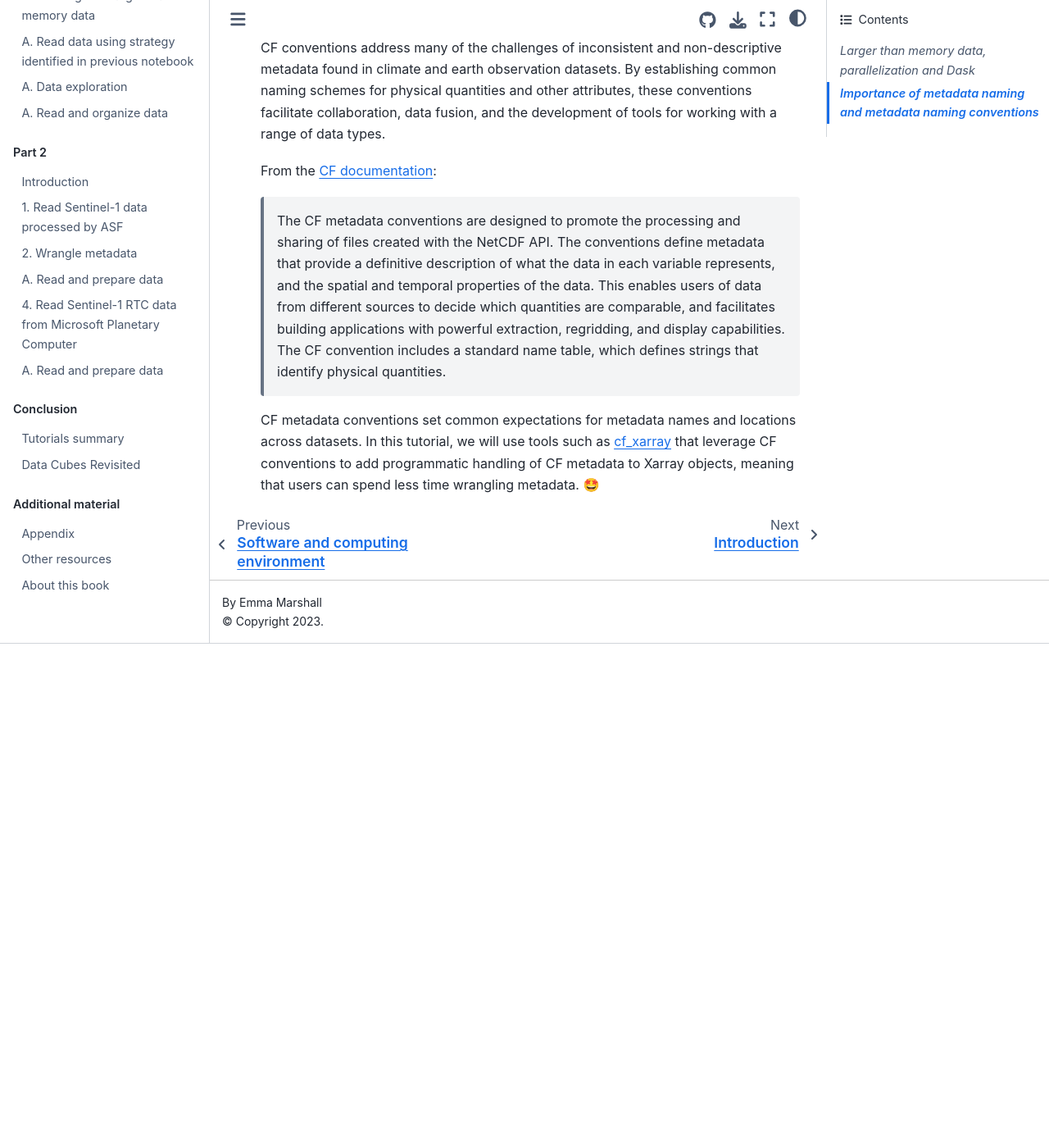
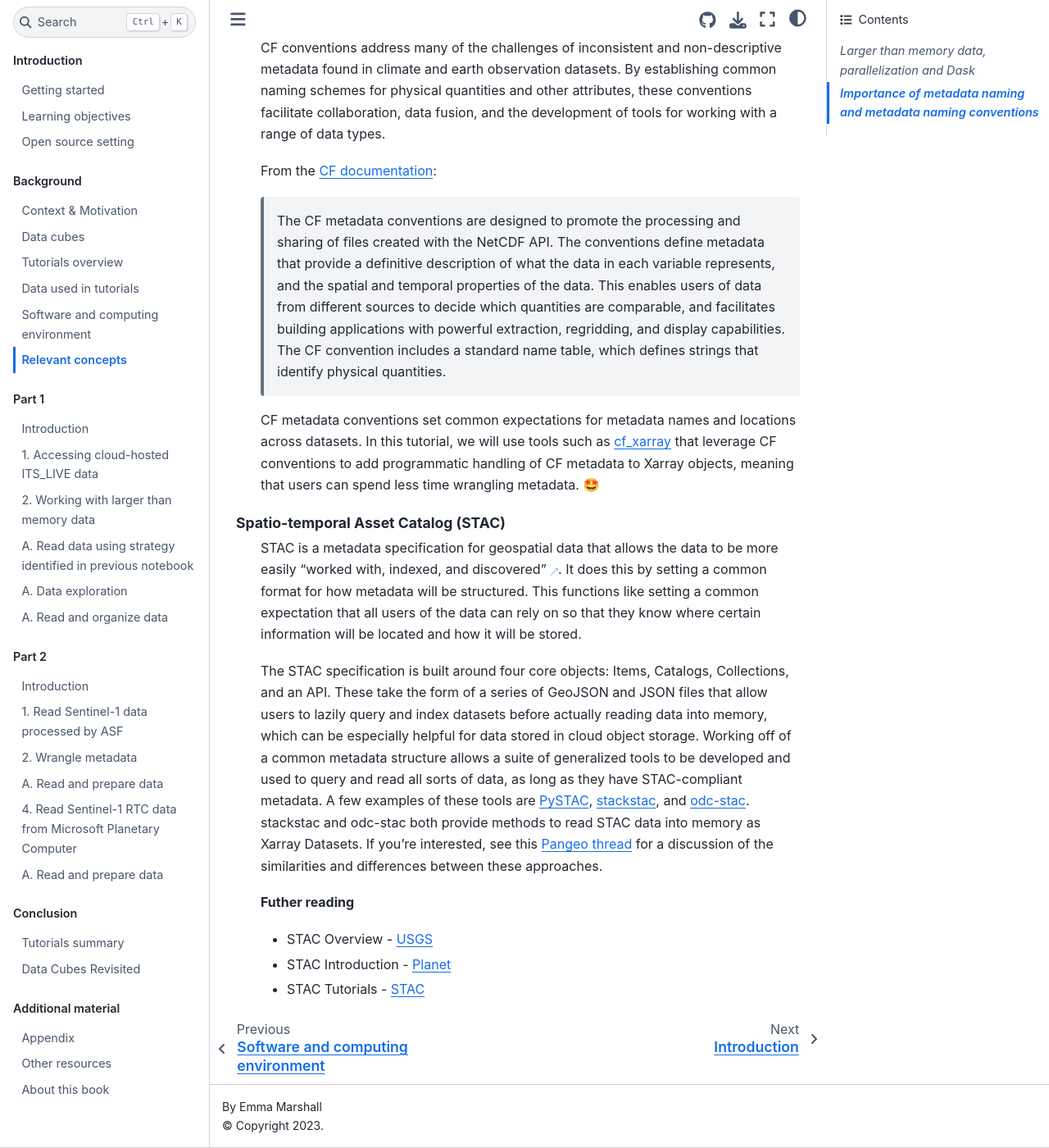
Before and after one commit to e-marshall/tutorials, a Jupyter Book: the page built from book/background/relevant_concepts.md, in a window 1280 px wide and 1400 px high, scrolled down 2652 px. Shown: the whole window at 82% size. Built offline with Jupyter Book 1.0.4 settings and Sphinx 7.4.7 and the Sphinx Book theme 1.1.4, drawn with Linux system fonts in a browser that asks for light colours; pages that are not in the unit, such as notebooks, are missing from menus; before the commit the page ends 3437 px from its top, so only the background shows below that.

Commit message:
add stac section to relevant concepts (#32)
* add stac section to relevant concepts

* fix links, add in text refs

````diff
--- a/book/_toc.yml
+++ b/book/_toc.yml
@@ -17,7 +17,7 @@
     - file: background/tutorial_data
     - file: intro/software
     - file: background/relevant_concepts
-  - caption: "Part 1: ITS_LIVE"
+  - caption: Part 1
     #numbered: 2
     chapters:
     - file: itslive/itslive_intro
--- a/book/background/relevant_concepts.md
+++ b/book/background/relevant_concepts.md
@@ -45,4 +45,14 @@
     >The CF metadata conventions are designed to promote the processing and sharing of files created with the NetCDF API. The conventions define metadata that provide a definitive description of what the data in each variable represents, and the spatial and temporal properties of the data. This enables users of data from different sources to decide which quantities are comparable, and facilitates building applications with powerful extraction, regridding, and display capabilities. The CF convention includes a standard name table, which defines strings that identify physical quantities.
 
     CF metadata conventions set common expectations for metadata names and locations across datasets.  In this tutorial, we will use tools such as [cf_xarray]() that leverage CF conventions to add programmatic handling of CF metadata to Xarray objects, meaning that users can spend less time wrangling metadata. 🤩
+
+Spatio-temporal Asset Catalog (STAC)
+    STAC is a metadata specification for geospatial data that allows the data to be more easily "worked with, indexed, and discovered" [$\tiny \nearrow$](https://stacspec.org/en). It does this by setting a common format for how metadata will be structured. This functions like setting a common expectation that all users of the data can rely on so that they know where certain information will be located and how it will be stored.
+
+     The STAC specification is built around four core objects: Items, Catalogs, Collections, and an API. These take the form of a series of GeoJSON and JSON files that allow users to lazily query and index datasets before actually reading data into memory, which can be especially helpful for data stored in cloud object storage. Working off of a common metadata structure allows a suite of generalized tools to be developed and used to query and read all sorts of data, as long as they have STAC-compliant metadata. A few examples of these tools are [PySTAC](https://pystac.readthedocs.io/en/stable/), [stackstac](https://stackstac.readthedocs.io/en/latest/), and [odc-stac](https://odc-stac.readthedocs.io/en/latest/). stackstac and odc-stac both provide methods to read STAC data into memory as Xarray Datasets. If you’re interested, see this [Pangeo thread](https://discourse.pangeo.io/t/comparing-odc-stac-load-and-stackstac-for-raster-composite-workflow/4097/2) for a discussion of the similarities and differences between these approaches.
+
+    **Futher reading**
+    - STAC Overview - [USGS](https://www.usgs.gov/landsat-missions/spatiotemporal-asset-catalog-stac)
+    - STAC Introduction - [Planet](https://developers.planet.com/docs/planetschool/introduction-to-stac-part-1-an-overview-of-the-specification/)
+    - STAC Tutorials - [STAC](https://stacspec.org/en/tutorials/)
 ```
````
Also changed, not shown: book/sentinel1/s1_intro.md (+2 -2 lines), book/itslive/nbs/1_accessing_itslive_s3_data.ipynb, book/sentinel1/nbs/4_read_pc_data.ipynb.
